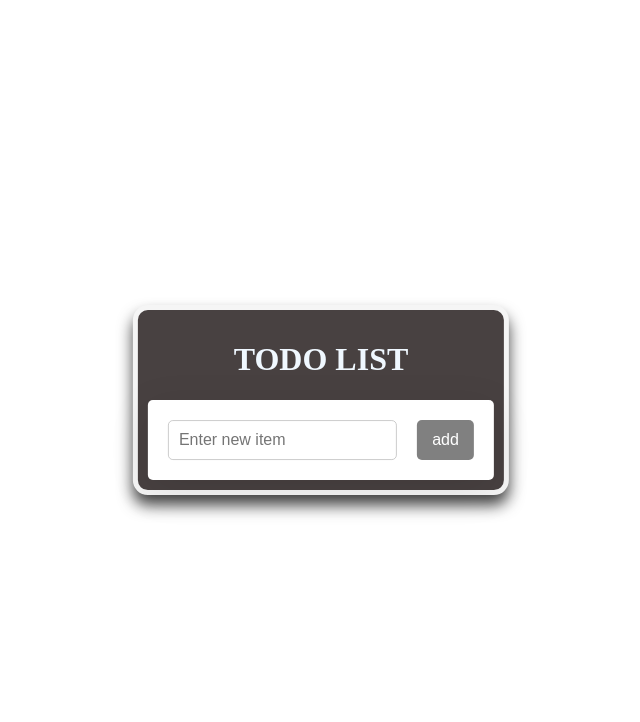
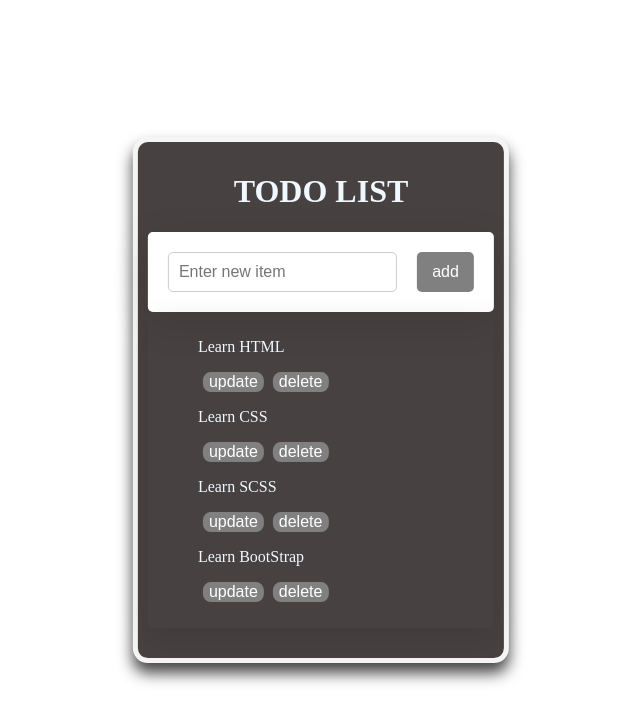
Before and after one commit to dikshyajha/TODO-APP, a plain HTML site: page index.html in a window 1280 px wide. Shown: the whole page, without its empty margins (319-959 px from the left). Drawn offline with Linux system fonts and the light colour scheme.

Commit message:
feat: add new feature to add items in list

```diff
--- a/index.html
+++ b/index.html
@@ -24,6 +24,31 @@
           <button class="add-item" type="submit">add</button>
         </form>
       </div>
+      <div id="tasklist">
+        <ul>
+          <li>
+            <p class="coursetitle">Learn HTML</p>
+            <button class="update">update</button>
+            <button class="delete">delete</button>
+          </li>
+          <li>
+            <p class="coursetitle">Learn CSS</p>
+            <button class="update">update</button>
+            <button class="delete">delete</button>
+          </li>
+          <li>
+            <p class="coursetitle">Learn SCSS</p>
+            <button class="update">update</button>
+            <button class="delete">delete</button>
+          </li>
+          <li>
+            <p class="coursetitle">Learn BootStrap</p>
+            <button class="update">update</button>
+            <button class="delete">delete</button>
+          </li>
+        </ul>
+      </div>
     </div>
+    <script src="script.js"></script>
   </body>
 </html>
--- /dev/null
+++ b/script.js
@@ -0,0 +1,21 @@
+const form = document.querySelector("#form"); //gives form
+form.addEventListener("submit", (event) => {
+    event.preventDefault();
+    const formInput = document.querySelector("input[type='text']");
+    if(formInput.value){
+    const li = document.createElement("li");
+    const p = document.createElement("p");
+    p.innerText=formInput.value;
+    p.classname = "coursetitle";
+    const ubutton = document.createElement("button");
+    ubutton.innerText="update";
+    ubutton.className="update";
+    const dbutton = document.createElement("button");
+    dbutton.innerText="delete";
+    dbutton.className="delete";
+    li.append(p, ubutton, dbutton);
+    const lists = document.querySelector("#tasklist ul");
+   lists.appendChild(li);
+   formInput.value=""; //makes box empty after adding value
+    }
+});
--- a/style.css
+++ b/style.css
@@ -47,3 +47,26 @@
    font-size: 16px;
    cursor: pointer;
   }
+
+  #tasklist{
+    padding: 10px;
+    border-radius: 5px;
+    box-shadow: 0 10px 30px rgba(0,0,0,0.1);
+    margin-bottom: 20px;
+}
+
+#tasklist ul{
+  list-style-type: none;
+}
+
+
+.update, .delete{
+   color: #fff;
+   border: none;
+   border-radius: 8px;
+   background-color: gray;
+   outline: none;
+   font-size: 16px;
+   cursor: pointer;
+   margin-left: 5px;
+}
```
